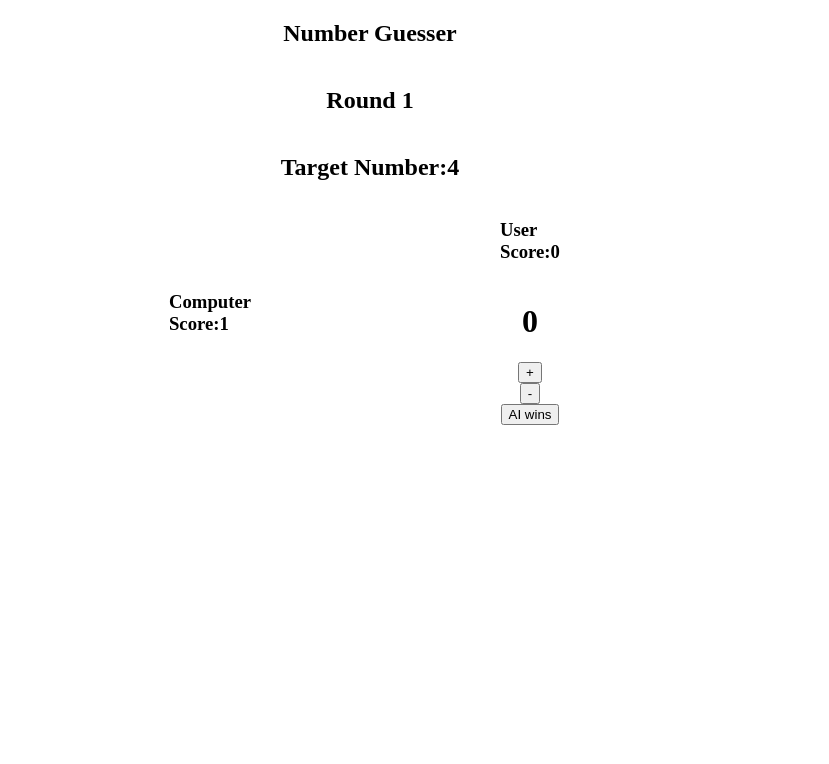
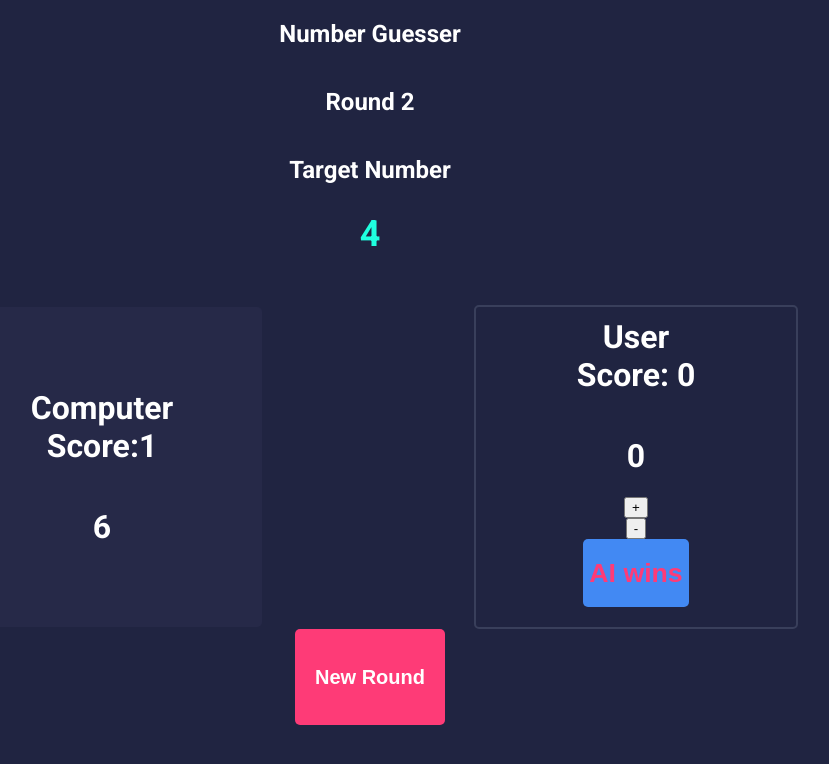
Before and after one commit to NocturnalFuture/NumberGuesser, a website: page index.html in a window 1280 px wide. Both pictures are taken after a click on the button "Fire Off Guess". Shown: the whole page, without its empty margins (270-1099 px from the left). Drawn offline with Linux system fonts and the light colour scheme.

Commit message:
Basic Game Done and some styling added

```diff
--- a/app.js
+++ b/app.js
@@ -5,6 +5,10 @@ let userNumberInput = document.querySelector('.userNumberInput');
 let incrementButton = document.querySelector('.incrementButton');
 let decrementButton = document.querySelector('.decrementButton');
 let placeBet = document.querySelector('.placeBet');
+let computerNumberInput = document.querySelector('.computerNumberInput');
+let newRound = document.querySelector('.newRound');
+let roundNumber = document.querySelector('.roundNumber');
+
 
 // Button Handlers
 incrementButton.addEventListener('click', () => {
@@ -32,25 +36,42 @@ placeBet.addEventListener('click', () => {
         let humanBet = userNumberInput.innerHTML;
         let aiBet = aiGuess();
         let targetNum = targetNumberGenerator();
+
+
+    console.log(`Computer picks: ${aiBet}`)
+
+/*
 console.log('Humans bet is:', humanBet);
 console.log('Ais bet is:', aiBet);
 console.log('Target number is:', targetNum);
+console.log('PlaceHolder Currently Holds', computerTargetNumber)
+*/
+roundNumber.innerHTML++;
 
-const userTargetGuess = Math.abs(humanBet - targetNum)
-const computerTargetGuess = Math.abs(aiBet - targetNum)
-targetNumber.innerHTML = targetNum;
+computerNumberInput.innerHTML = aiBet;
+
+const userTargetGuess = Math.abs(targetNum - humanBet)
+const computerTargetGuess = Math.abs(targetNum - aiBet)
+targetNumber.innerHTML = `<h1>${targetNum}</h1>`;
+console.log('Human distance is', userTargetGuess);
+console.log('Computer distance is', computerTargetGuess);
 
 if(userTargetGuess < computerTargetGuess){
-    placeBet.innerHTML =  'User wins'
+    placeBet.innerHTML =  '<h1 style="color:#3dd790">User wins</h1>';
     targetScoreUser.innerHTML ++;
   } else if(computerTargetGuess < userTargetGuess) {
-    placeBet.innerHTML =  'AI wins';
+    placeBet.innerHTML =  '<h1 style="color:#fe3b77">AI wins</h1>';
     targetScoreComputer.innerHTML ++;
   } else if(userTargetGuess === computerTargetGuess) {
-    placeBet.innerHTML =  'Draw'
+    placeBet.innerHTML =  '<h1>Draw</h1>'
   }
+})
 
 
 
-
+newRound.addEventListener('click', () => {
+    computerNumberInput.innerHTML = 0;
+    userNumberInput.innerHTML = 0;
+    targetNumber.innerHTML = '<h1>?</h1>';
+    placeBet.innerHTML = '<h1>Fire Off Guess</h1>';
 })
--- a/index.html
+++ b/index.html
@@ -10,25 +10,29 @@
 <body>
     <section>
     <h1>Number Guesser</h1>
-    <h1>Round 1</h1>
-    <h2>Target Number:<span class="targetNumber">?</span></h2>
+    <h1>Round <span class="roundNumber">1</span></h1>
+    <h1 style="text-align: center;">Target Number<span style="color:#1fffdf" class="targetNumber"><br><br>?</span></h1>
     </section>
     <div class="counterFrame">
-        <div>
-            <h3>Computer<br>
-    Score:<span class="targetScoreComputer">0</span></h3>
+        <div style="background-color: #262948;border-radius: 5px; color:white">
+            <h1>Computer<br>
+    Score:<span class="targetScoreComputer"> 0</span></h1>
+    <h1 class="computerNumberInput">0</h1>
         </div>
-        <div>
-            <h3>User<br>
-            Score:<span class="targetScoreUser">0</span></h3>
+        <div style="border: 2px solid #393f5b;border-radius: 5px;">
+            <h1>User<br>
+            Score:<span class="targetScoreUser"> 0</span></h1>
             <h1 class="userNumberInput">0</h1>
             <div class="buttonFrames">
                 <button class="incrementButton">+</button>
                 <button class="decrementButton">-</button>
             </div>
-            <button class="placeBet">Fire Off Guess</button>
+            <button class="placeBet"><h1>Fire Off Guess</h1></button>
         </div>
     </div>
+   <section>
+       <button style="color:white" class="newRound"><h1>New Round</h1></button>
+   </section>
     <script src="app.js"></script>
 </body>
 </html>
--- a/style.css
+++ b/style.css
@@ -1,7 +1,13 @@
+@import url('https://fonts.googleapis.com/css2?family=Roboto:ital,wght@0,100;0,300;0,400;0,500;0,700;0,900;1,100;1,300;1,400;1,500;1,700;1,900&display=swap');
+
+
 html, body {
     height: 100vh;
     padding: 0;
     margin: 0;
+    background-color: #202441;
+    font-family: 'Roboto', sans-serif;
+    color: white;
 }
 
 section{
@@ -13,7 +19,7 @@ section{
 
 .counterFrame{
     display: flex;
-    justify-content: center;
+    justify-content: space-evenly;
     align-items: center;
     flex-wrap: wrap;
 }
@@ -24,4 +30,32 @@ section{
    align-items: center;
    justify-content: center;
    width: 25vw;
+   height: 40vh;
+   text-align: center;
 }
+
+.counterFrame .buttonFrames{
+}
+
+section button{
+    background-color: #fe3b77;
+    border: none;
+    padding: 20px;
+    border-radius: 5px;
+}
+
+.placeBet{
+    margin-bottom: 30px;
+    background-color: #4289f3;
+    border:none;
+    border-radius: 5px;
+    color: white;
+}
+
+.placeBet:hover{
+    background-color: #2b6cce;
+}
+
+section button:hover{
+    background-color: #de235b;
+}
```
Also changed, not shown: package.json (added, +22 -0 lines), 1 other file.
